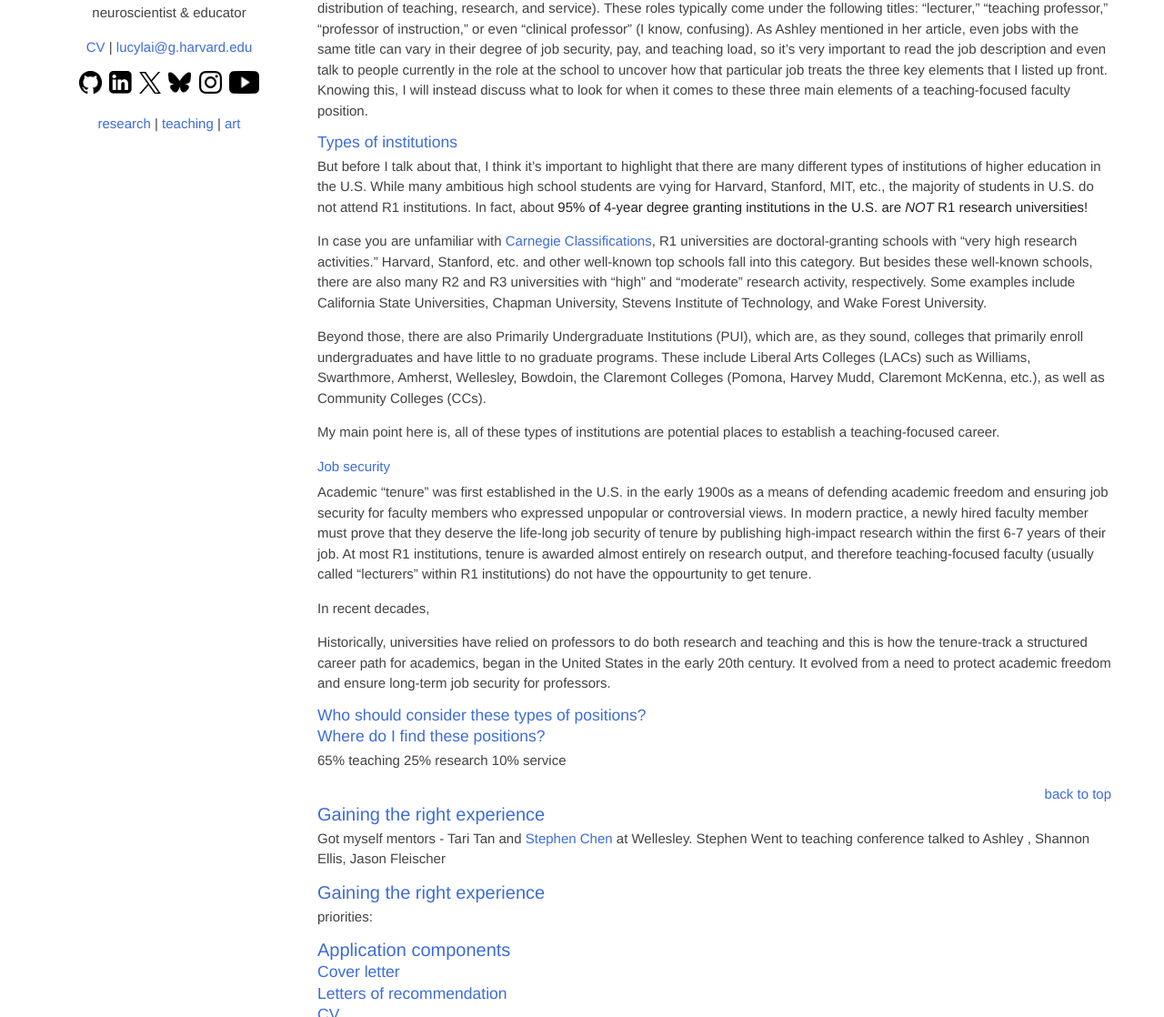
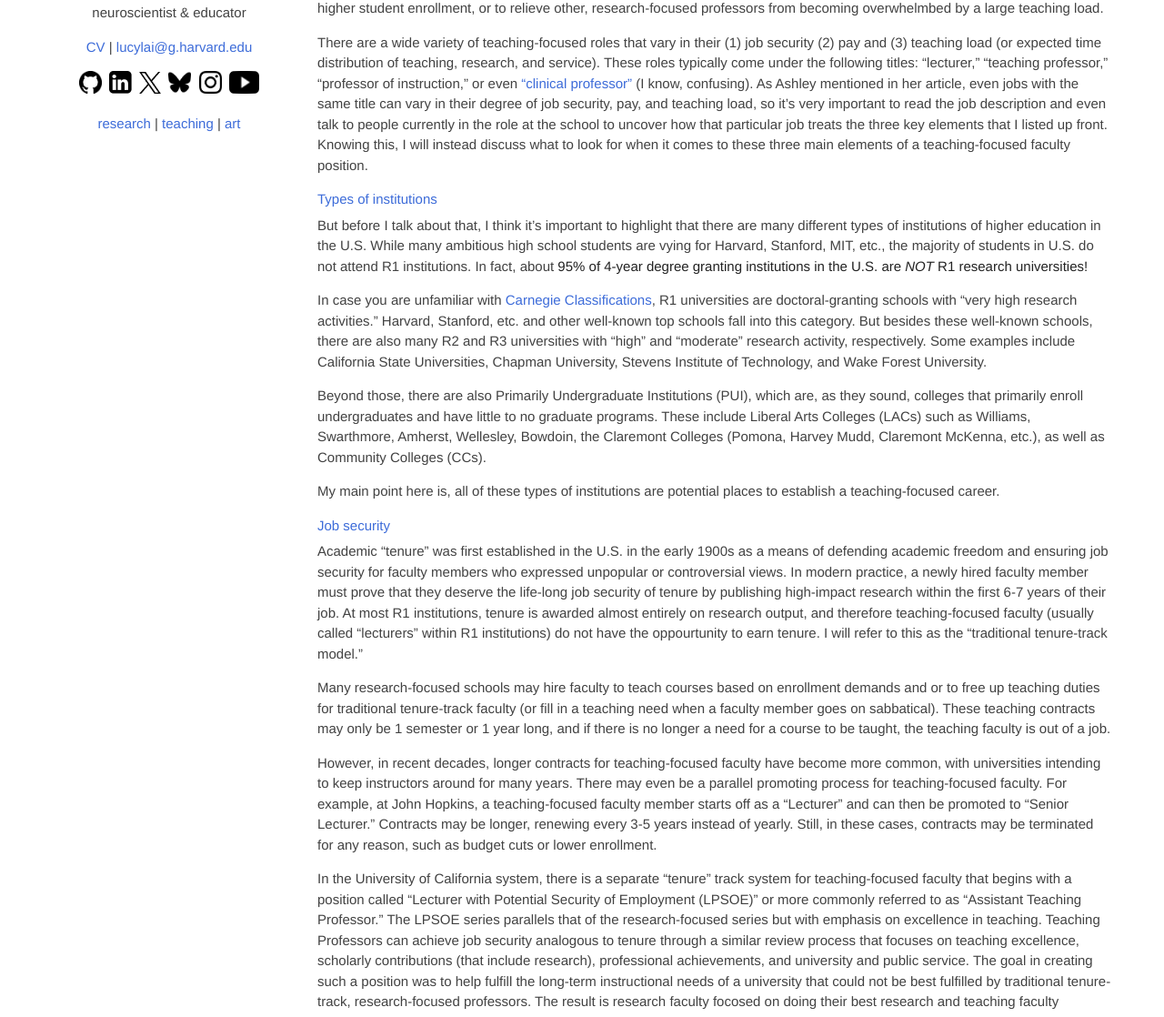
Before and after one commit to lucylai96/lucylai96.github.io, a Jekyll site: the page built from blog/profapps.md, in a window 1280 px wide and 1400 px high, scrolled down 1120 px. Shown: the part 282-1400 px from the top of the window at 91% size. Built offline with Jekyll 4.4.1, drawn with Linux system fonts in a browser that asks for light colours; our own code applies the rules of GitHub Pages for plain Markdown files; some of the changed text lies outside the part shown.

Commit message:
Update profapps.md

```diff
--- a/blog/profapps.md
+++ b/blog/profapps.md
@@ -47,9 +47,11 @@
 -----
 ## Introduction
 ### What are teaching track positions?
-There are a wide variety of teaching-focused roles that vary in their (1) job security (2) pay and (3) teaching load (or expected time distribution of teaching, research, and service). These roles typically come under the following titles: "lecturer," "teaching professor," "professor of instruction," or even "clinical professor" (I know, confusing). As Ashley mentioned in her article, even jobs with the same title can vary in their degree of job security, pay, and teaching load, so it's very important to read the job description and even talk to people currently in the role at the school to uncover how that particular job treats the three key elements that I listed up front. Knowing this, I will instead discuss what to look for when it comes to these three main elements of a teaching-focused faculty position.
+Many teaching-focused positions at universities have been created in recent years in order to fulfill teaching needs created by higher student enrollment, or to relieve other, research-focused professors from becoming overwhelmbed by a large teaching load.
 
-### Types of institutions
+There are a wide variety of teaching-focused roles that vary in their (1) job security (2) pay and (3) teaching load (or expected time distribution of teaching, research, and service). These roles typically come under the following titles: "lecturer," "teaching professor," "professor of instruction," or even ["clinical professor"](https://as.nyu.edu/administrative-resources/office/office-of-faculty-advancement/policies-and-procedures/clinical-assistant-professor--clinical-associate-professor--and-.html) (I know, confusing). As Ashley mentioned in her article, even jobs with the same title can vary in their degree of job security, pay, and teaching load, so it's very important to read the job description and even talk to people currently in the role at the school to uncover how that particular job treats the three key elements that I listed up front. Knowing this, I will instead discuss what to look for when it comes to these three main elements of a teaching-focused faculty position.
+
+#### Types of institutions
 But before I talk about that, I think it's important to highlight that there are many different types of institutions of higher education in the U.S. While many ambitious high school students are vying for Harvard, Stanford, MIT, etc., the majority of students in U.S. do not attend R1 institutions. In fact, about **95% of 4-year degree granting institutions in the U.S. are _NOT_ R1 research universities!**
 
 In case you are unfamiliar with [Carnegie Classifications](https://en.wikipedia.org/wiki/Carnegie_Classification_of_Institutions_of_Higher_Education), R1 universities are doctoral-granting schools with "very high research activities." Harvard, Stanford, etc. and other well-known top schools fall into this category. But besides these well-known schools, there are also many R2 and R3 universities with "high" and "moderate" research activity, respectively. Some examples include California State Universities, Chapman University, Stevens Institute of Technology, and Wake Forest University.
@@ -59,16 +61,28 @@
 My main point here is, all of these types of institutions are potential places to establish a teaching-focused career.
 
 #### Job security
-Academic "tenure" was first established in the U.S. in the early 1900s as a means of defending academic freedom and ensuring job security for faculty members who expressed unpopular or controversial views. In modern practice, a newly hired faculty member must prove that they deserve the life-long job security of tenure by publishing high-impact research within the first 6-7 years of their job. At most R1 institutions, tenure is awarded almost entirely on research output, and therefore teaching-focused faculty (usually called "lecturers" within R1 institutions) do not have the oppourtunity to get tenure.
+Academic "tenure" was first established in the U.S. in the early 1900s as a means of defending academic freedom and ensuring job security for faculty members who expressed unpopular or controversial views. In modern practice, a newly hired faculty member must prove that they deserve the life-long job security of tenure by publishing high-impact research within the first 6-7 years of their job. At most R1 institutions, tenure is awarded almost entirely on research output, and therefore teaching-focused faculty (usually called "lecturers" within R1 institutions) do not have the oppourtunity to earn tenure. I will refer to this as the "traditional tenure-track model."
 
-In recent decades,
+Many research-focused schools may hire faculty to teach courses based on enrollment demands and or to free up teaching duties for traditional tenure-track faculty (or fill in a teaching need when a faculty member goes on sabbatical). These teaching contracts may only be 1 semester or 1 year long, and if there is no longer a need for a course to be taught, the teaching faculty is out of a job.
 
-Historically, universities have relied on professors to do both research and teaching and this is how the tenure-track a structured career path for academics, began in the United States in the early 20th century. It evolved from a need to protect academic freedom and ensure long-term job security for professors.
+However, in recent decades, longer contracts for teaching-focused faculty have become more common, with universities intending to keep instructors around for many years. There may even be a parallel promoting process for teaching-focused faculty. For example, at John Hopkins, a teaching-focused faculty member starts off as a "Lecturer" and can then be promoted to "Senior Lecturer." Contracts may be longer, renewing every 3-5 years instead of yearly. Still, in these cases, contracts may be terminated for any reason, such as budget cuts or lower enrollment.
+
+In the University of California system, there is a separate "tenure" track system for teaching-focused faculty that begins with a position called "Lecturer with Potential Security of Employment (LPSOE)" or more commonly referred to as "Assistant Teaching Professor." The LPSOE series parallels that of the research-focused series but with emphasis on excellence in teaching. Teaching Professors can achieve job security analogous to tenure through a similar review process that focuses on teaching excellence, scholarly contributions (that include research), professional achievements, and university and public service. The goal in creating such a position was to help fulfill the long-term instructional needs of a university that could not be best fulfilled by traditional tenure-track, research-focused professors. The result is research faculty focosed on doing their best research and teaching faculty developing and delivering high-quality courses (win-win for everyone!).
+
+In summary, job security for teaching-focused positions may range from 1 semester all the way to tenure. Be sure to read the job description of positions that you are applying to and better yet, speak to current teaching faculty at the institution you are interested in applying. Sometimes the job description won't even give information about the level of job security that comes with the position, but I think this is one of the most important things to consider!
+
+#### Pay
+Just as there can be a wide varaiability in job security, there is also huge variability in compensation for these kinds of positions! Not all job descriptions will post salary range information, but I've seen teaching faculty jobs that pay anywhere from $50k-$140k/year. The compensation will vary by state, institution, and even department. In most states, public universities are generally required to release salary information for their employees, so I have no problem disclosing that my starting offer was $140k (which I recognize is on the far, far right of the salary distribution).
+
+Unfortunately, not every state, institution, or depratment pays teaching faculty that much, and most of the potisions I've seen are extremely underpaid for the amount of work that they requrie (in my opinion)!.
+
 
 ### Who should consider these types of positions?
 
 ### Where do I find these positions?
 65% teaching 25% research 10% service
+
+https://cirtl.net/category/job/
 
 <div style="text-align: right"><a href="https://lucylai.com/blog/profapps#table-of-contents">back to top</a> </div>
 
```
